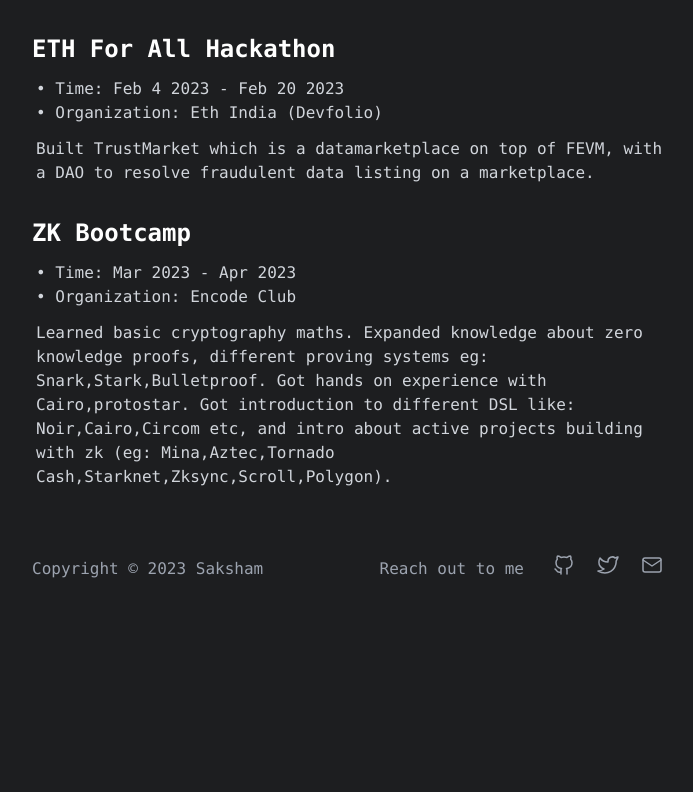
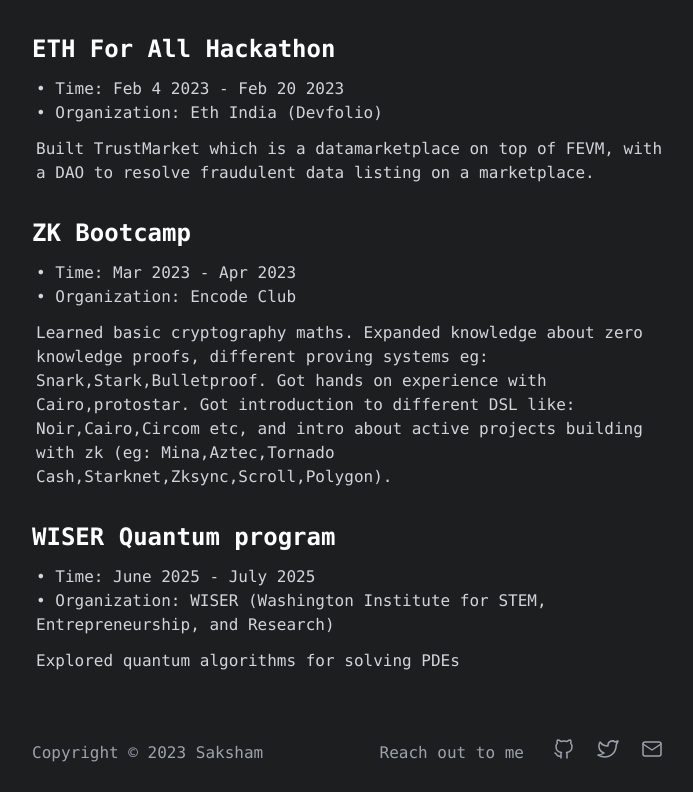
Before and after one commit to Saksham010/portfolio-website, a React (Vite) app: page /experience in a window 1280 px wide. Shown: the part 635-1427 px from the top of the page, without its empty margins (288-981 px from the left). Before the commit the page ends 1243 px from the top, so only its background shows below. Built offline with nearby package versions, Linux system fonts and the light colour scheme.

Commit message:
Update experience.jsx

```diff
--- a/src/routes/experience.jsx
+++ b/src/routes/experience.jsx
@@ -56,6 +56,18 @@
                     <p className='text-gray-300 text-md pt-3 pl-1'>Learned basic cryptography maths. Expanded knowledge about zero knowledge proofs, different proving systems eg: Snark,Stark,Bulletproof. Got hands on experience with Cairo,protostar. Got introduction to different DSL like: Noir,Cairo,Circom etc, and intro about active projects building with zk (eg: Mina,Aztec,Tornado Cash,Starknet,Zksync,Scroll,Polygon). </p>
                 </div>
 
+                <div className="w-3/6 mx-auto mt-8">
+                    <h1 className='text-white text-2xl font-bold '>WISER Quantum program</h1>
+                    <p className='text-gray-300 text-md pt-3 pl-1'>
+                        <ul>
+                            <li>&#8226; Time: June 2025 - July 2025 </li>
+                            <li>&#8226; Organization: <a href="https://www.thewiser.org/" target="_blank" className="hover:cursor-pointer hover:underline hover:text-rose-400">WISER (Washington Institute for STEM, Entrepreneurship, and Research)</a></li>
+
+                        </ul>
+                    </p>
+                    <p className='text-gray-300 text-md pt-3 pl-1'>Explored quantum algorithms for solving PDEs </p>
+                </div>
+
 
             </body>
 
```
